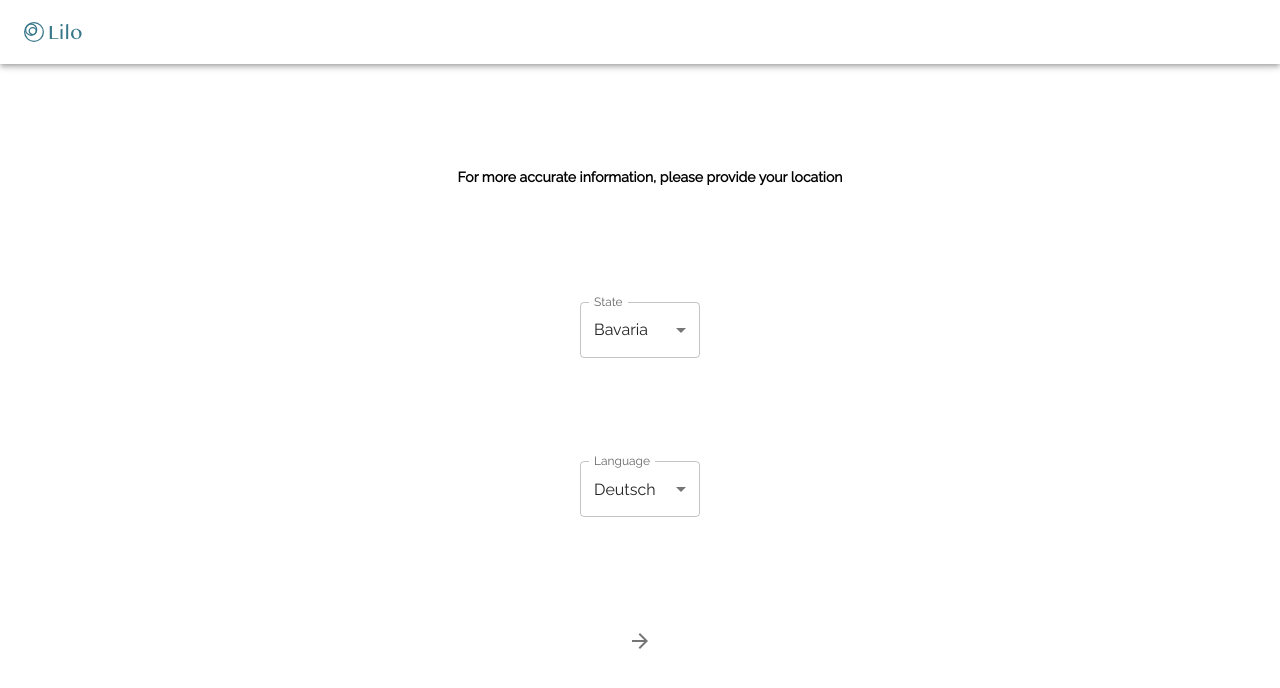
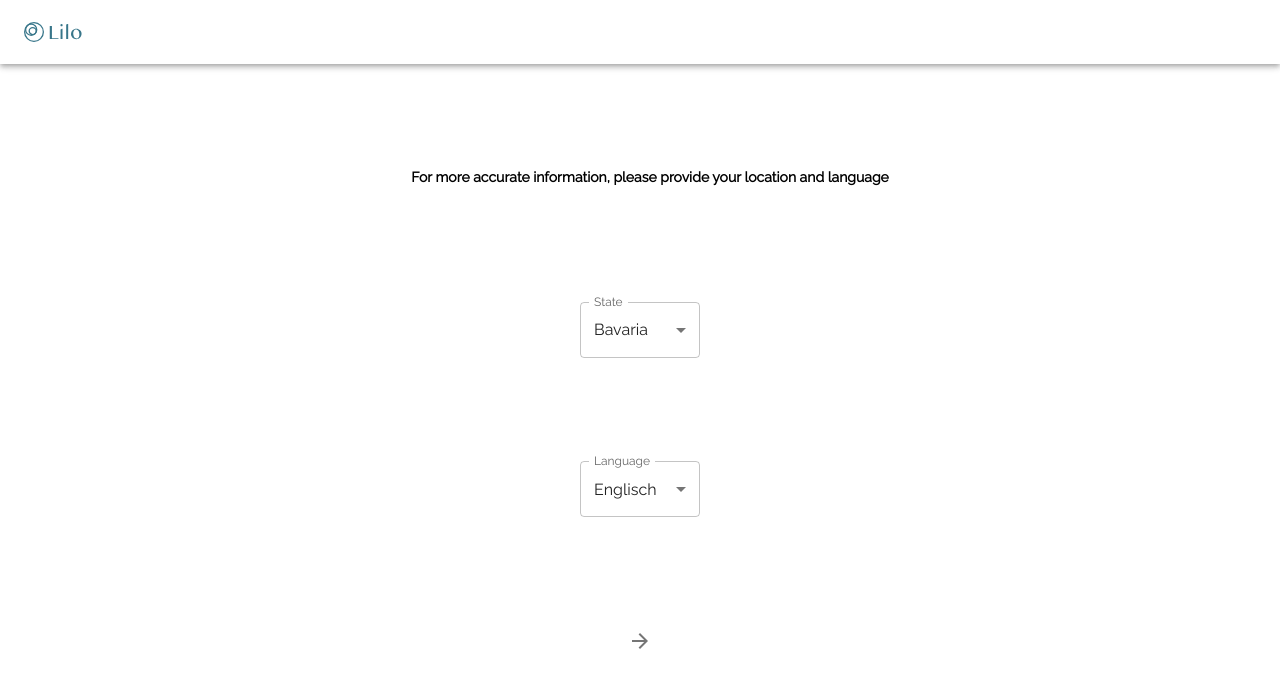
Before and after one commit to rstief/rannsteintc, a React (Create React App) app in the folder tc-rannstein-app/: page /intro in a window 1280 px wide. Shown: the top 688 px of the page. Built offline with nearby package versions, Linux system fonts and the light colour scheme.

Commit message:
Made i18n work and translated intro pages

```diff
--- a/tc-rannstein-app/src/App.tsx
+++ b/tc-rannstein-app/src/App.tsx
@@ -1,7 +1,5 @@
 import './App.css';
 import NavBar from './components/NavBar';
-
-
 import { Outlet } from 'react-router-dom';
 
 function App() {
--- a/tc-rannstein-app/src/components/pages/ImageIntroPage.tsx
+++ b/tc-rannstein-app/src/components/pages/ImageIntroPage.tsx
@@ -2,9 +2,11 @@ import { Box, Typography } from "@mui/material"
 import { useNavigate } from "react-router-dom";
 import introimage from '../../assets/introimage.svg'
 // import { setTimeout } from 'timers/promises';
+import {useTranslation} from "react-i18next";
 
 const ImageIntroPage = () => {
-    const navigate = useNavigate()
+    const { t } = useTranslation();
+    const navigate = useNavigate();
 
     setTimeout(() => {
         console.log('This will run after 2 seconds!')
@@ -14,10 +16,10 @@ const ImageIntroPage = () => {
     return (
         <Box display={'flex'} sx={{ flexDirection:'column', justifyContent: 'center', alignItems: 'center', height: '600px'}}>
             <Typography align='center' fontWeight='bold' mt='20px' color='#263238' mb='30px'>
-                Hi I’m Lilo, your local law enforcement expert
+                {t("introPages.page1.hello")}
             </Typography>
 
-            <img src={introimage} className='intropageimages' alt='intro' />
+            <img src={introimage} className='intropageimages' alt='intro'/>
         </Box>
     )
 }
--- a/tc-rannstein-app/src/components/pages/IntroPage.tsx
+++ b/tc-rannstein-app/src/components/pages/IntroPage.tsx
@@ -3,14 +3,16 @@ import logo from '../../assets/logoWithName.svg'
 import introassessment from '../../assets/introassessment.svg'
 import introexplore from '../../assets/introexplore.svg'
 import introseekhelp from '../../assets/introseekhelp.svg'
+import {useTranslation} from "react-i18next";
 import { useState } from 'react';
 import ArrowForwardIcon from '@mui/icons-material/ArrowForward';
 import ArrowBackIcon from '@mui/icons-material/ArrowBack';
 
 const IntroPage = () => {
+  const {t, i18n} = useTranslation();
   const [currentPage, setPage] = useState(0);
   const [gerState, setGerState] = useState('bavaria');
-  const [language, setLanguage] = useState('german');
+  const [language, setLanguage] = useState(localStorage.getItem("language") ?? 'en');
 
   if (currentPage === 1) {
     return (
@@ -60,12 +62,12 @@ const IntroPage = () => {
       <Box display={'flex'} sx={{ flexDirection: 'column', justifyContent: 'space-evenly', height: '700px', alignItems: 'center' }}>
         <Box display={'flex'} sx={{ flexDirection: 'column', justifyContent: 'center', alignItems: 'center' }}>
           <Typography align='left' mb={'10px'} ml='20px' sx={{ fontSize: '14px', fontWeight: 'bold' }}>
-            For more accurate information, please provide your location
+            {t("introPages.page2.header")}
           </Typography>
         </Box>
         <Box sx={{ width: 120 }}>
           <FormControl fullWidth>
-            <InputLabel>State</InputLabel>
+            <InputLabel>{t("introPages.page2.stateSelect")}</InputLabel>
             <Select
               // labelId="demo-simple-select-label"
               // id="demo-simple-select"
@@ -83,18 +85,22 @@ const IntroPage = () => {
         </Box>
         <Box sx={{ width: 120 }}>
         <FormControl fullWidth>
-          <InputLabel>Language</InputLabel>
+          <InputLabel>{t("introPages.page2.languageSelect")}</InputLabel>
           <Select
             // labelId="demo-simple-select-label"
             // id="demo-simple-select"
             value={language}
             label="Language"
             onChange={(event: SelectChangeEvent) =>{
-              setLanguage(event.target.value)
+              let language: string = event.target.value
+              //set language for local state, storage (chatbot translation) and other translations.
+              setLanguage(language);
+              localStorage.setItem("language", language);
+              i18n.changeLanguage(language);
             }}
           >
-            <MenuItem value={'englisch'}>Englisch</MenuItem>
-            <MenuItem value={'german'}>Deutsch</MenuItem>
+            <MenuItem value={'en'}>Englisch</MenuItem>
+            <MenuItem value={'de'}>Deutsch</MenuItem>
           </Select>
         </FormControl>
         </Box>
--- a/tc-rannstein-app/src/i18n/i18n.tsx
+++ b/tc-rannstein-app/src/i18n/i18n.tsx
@@ -3,11 +3,14 @@ import { initReactI18next } from 'react-i18next';
 import translationDe from "./translation-de.json";
 import translationEn from "./translation-en.json";
 
+const language: string = localStorage.getItem("language") ?? 'en';
+
 i18n
     .use(initReactI18next)
     .init({
+        lng: language,
         fallbackLng: 'en',
-        supportedLngs: ['en', 'de'],
+        supportedLngs: ['en', 'de', 'dev'],
         debug: true,
         resources: {
             en: translationEn,
--- a/tc-rannstein-app/src/i18n/translation-de.json
+++ b/tc-rannstein-app/src/i18n/translation-de.json
@@ -3,9 +3,19 @@
     "chatbot": {
       "messagePlaceholder": "Nachricht eingeben..."
     },
-    "hello-msg": "hallo welt",
-    "second-msg": "dies ist ein test",
-    "third-msg": "das ist nun ein zweiter flow!",
-    "fourth-msg": ":)))"
+    "introPages" : {
+      "page1": {
+        "hello": "Hallo, ich bin Lilo, deine digitale Rechtsexpertin!"
+      },
+      "page2": {
+        "header": "Für möglichst genaue Informtionen geben Sie bitte ihr Bundesland und Ihre Sprache an",
+        "stateSelect": "Bundesland",
+        "languageSelect": "Sprache"
+      },
+      "page3": {
+        "header": "Would you like to:"
+      }
+    },
+    "no": "nein"
   }
 }
--- a/tc-rannstein-app/src/i18n/translation-en.json
+++ b/tc-rannstein-app/src/i18n/translation-en.json
@@ -133,6 +133,19 @@
         "forward": "Alright, I'll forward you to an information page about that topic. If you need me again, I'll be here."
       }
     },
+    "introPages" : {
+      "page1": {
+        "hello": "Hi I’m Lilo, your local law expert!"
+      },
+      "page2": {
+        "header": "For more accurate information, please provide your location and language",
+        "stateSelect": "State",
+        "languageSelect": "Language"
+      },
+      "page3": {
+        "header": "Would you like to:"
+      }
+    },
     "paragraphs": {
       "177": {
         "title": "Section 177: Sexual assault; sexual coercion; rape"
--- a/tc-rannstein-app/src/index.tsx
+++ b/tc-rannstein-app/src/index.tsx
@@ -11,6 +11,7 @@ import { ThemeProvider } from '@emotion/react';
 import { createTheme } from '@mui/material';
 import ImageIntroPage from './components/pages/ImageIntroPage';
 import CommunityPage from './components/pages/CommunityPage';
+import './i18n/i18n';
 
 const theme = createTheme({
   palette: {
```
